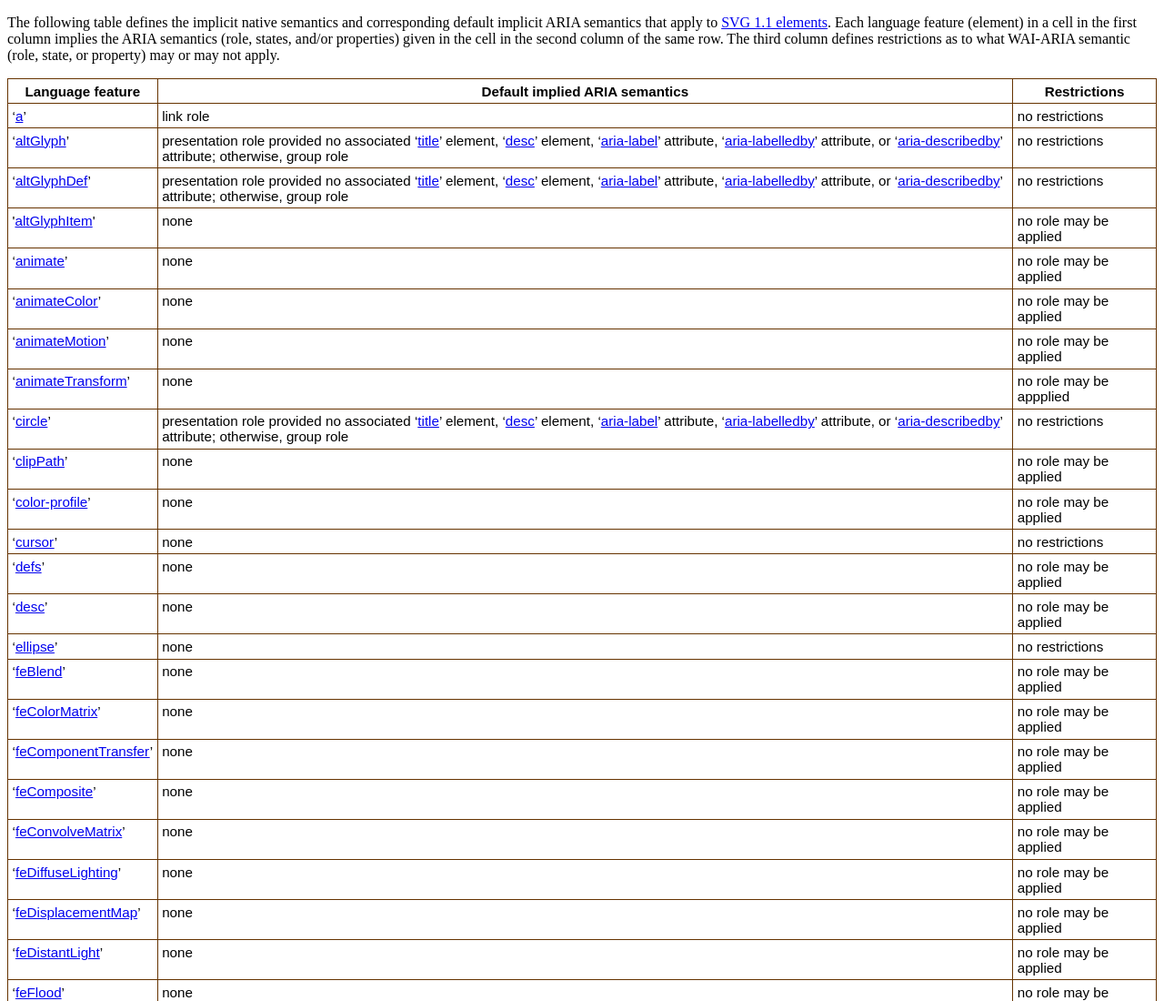
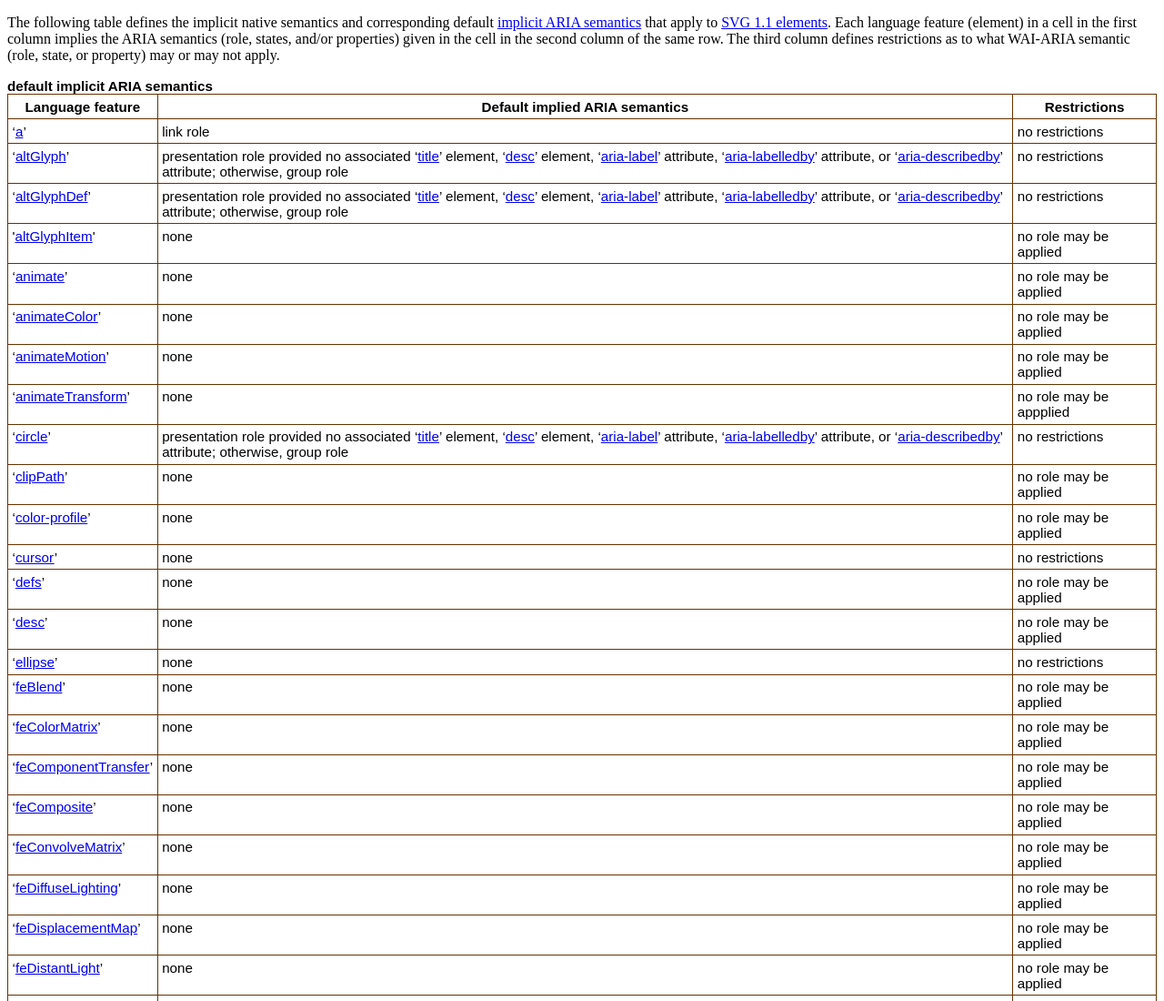
Before and after one commit to stevefaulkner/SVG1.1, a plain HTML site: page index.html in a window 1280 px wide. Shown: the top 1100 px of the page at 91% size. Drawn offline with Linux system fonts and the light colour scheme.

Commit message:
fixed something

```diff
--- a/index.html
+++ b/index.html
@@ -99,8 +99,9 @@ caption {text-align:left}
     </style>
 </head>
 <body>
-<p>The following table defines the implicit native semantics and corresponding default implicit ARIA semantics that apply to <a href="http://www.w3.org/TR/SVG/eltindex.html">SVG 1.1 elements</a>. Each language feature (element) in a cell in the first   column implies the ARIA semantics (role, states, and/or properties) given in the cell in the second column of the same row. The third  column defines restrictions as to what WAI-ARIA semantic (role, state, or property) may or may not apply.</p>
+<p>The following table defines the implicit native semantics and corresponding default <a href="http://www.w3.org/TR/wai-aria/host_languages#implicit_semantics">implicit ARIA semantics</a> that apply to <a href="http://www.w3.org/TR/SVG/eltindex.html">SVG 1.1 elements</a>. Each language feature (element) in a cell in the first   column implies the ARIA semantics (role, states, and/or properties) given in the cell in the second column of the same row. The third  column defines restrictions as to what WAI-ARIA semantic (role, state, or property) may or may not apply.</p>
 <table id="struct-table-aria-implicit">
+<caption>default implicit ARIA semantics</caption>
   <thead>
     <tr>
       <th>Language feature</th>
```
